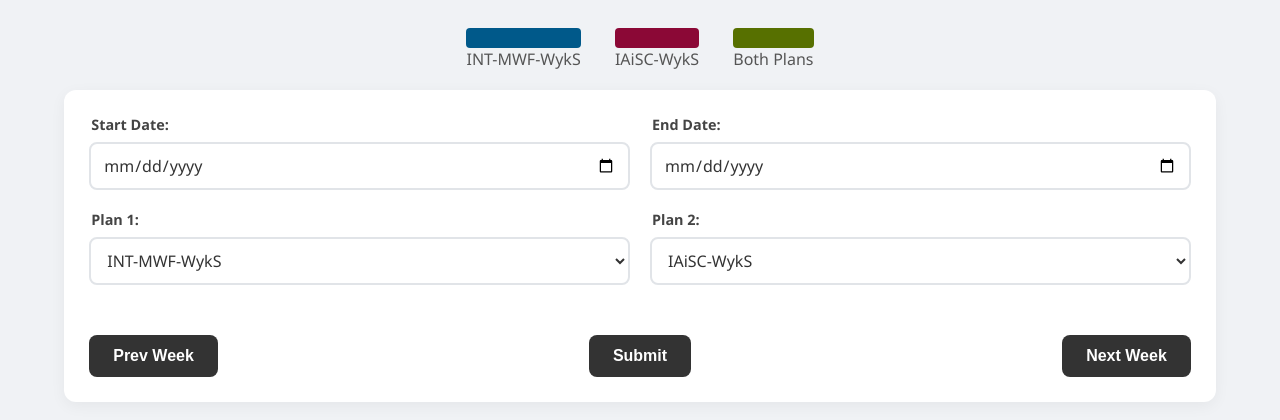
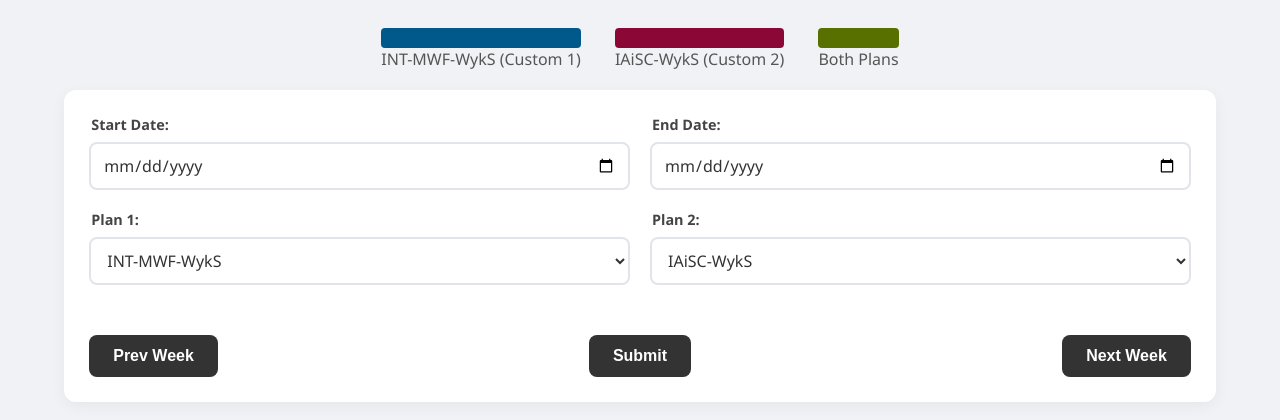
Before and after one commit to Venomkajo/combine-dsw-plan, a FastAPI app: template templates/index.html in a window 1280 px wide. Shown: the top 420 px of the page. Run offline with FastAPI, Linux system fonts and the light colour scheme; the template is opened without the code that fills it: most values are stand-ins (such as "Sample title", 1, 10 or a date in 2020).

Commit message:
added custom plan support + various improvements

```diff
--- a/app/main.py
+++ b/app/main.py
@@ -16,7 +16,8 @@
     "INT-MWF-2S": "https://harmonogramy.ideis.pl/Plany/PlanyGrup/20381",
     "IAiSC-WykS": "https://harmonogramy.ideis.pl/Plany/PlanyGrup/18909",
     "IAiSC-1S": "https://harmonogramy.ideis.pl/Plany/PlanyGrup/18910",
-    "IAiSC-2S": "https://harmonogramy.ideis.pl/Plany/PlanyGrup/18911"}
+    "IAiSC-2S": "https://harmonogramy.ideis.pl/Plany/PlanyGrup/18911"
+}
 
 
 BASE_DIR = os.path.dirname(os.path.dirname(os.path.abspath(__file__)))
@@ -96,14 +97,47 @@
     start_date: Optional[date] = date.today(),
     end_date: Optional[date] = date.today() + timedelta(days=7),
     plan1: Optional[str] = "INT-MWF-WykS",
-    plan2: Optional[str] = "IAiSC-WykS"
+    plan2: Optional[str] = "IAiSC-WykS",
+    custom_plan1_name: Optional[str] = "",
+    custom_plan2_name: Optional[str] = ""
 ):
 
+    if plan1 == "custom" and (not custom_plan1_name or not validate_link(custom_plan1_name)) or plan2 == "custom" and (not custom_plan2_name or not validate_link(custom_plan2_name)):
+        return templates.TemplateResponse("index.html", {
+            "request": request,
+            "plan_data": [],
+            "start_date": start_date,
+            "end_date": end_date,
+            "plan1": plan1,
+            "plan2": plan2,
+            "custom_plan1_name": custom_plan1_name,
+            "custom_plan2_name": custom_plan2_name,
+            "error_message": "Custom plans selected but no valid links provided. Please enter a valid link for all custom plans. Currently supported custom website: https://harmonogramy.ideis.pl/"
+        })
+
     # 1. Fetch data
-    p1_data, p2_data = await asyncio.gather(
-        get_plan_data(PLAN_LINKS[plan1], start_date=start_date, end_date=end_date),
-        get_plan_data(PLAN_LINKS[plan2], start_date=start_date, end_date=end_date)
-    )
+    plan1_link = PLAN_LINKS.get(plan1) if plan1 != "custom" else custom_plan1_name
+    plan2_link = PLAN_LINKS.get(plan2) if plan2 != "custom" else custom_plan2_name
+    p1_data, p2_data = {}, {}
+
+    try:
+        p1_data, p2_data = await asyncio.gather(
+            get_plan_data(plan1_link, start_date=start_date, end_date=end_date),
+            get_plan_data(plan2_link, start_date=start_date, end_date=end_date)
+        )
+    except Exception as e:
+        print(f"Error fetching plan data: {e}")
+        return templates.TemplateResponse("index.html", {
+            "request": request,
+            "plan_data": [],
+            "start_date": start_date,
+            "end_date": end_date,
+            "plan1": plan1,
+            "plan2": plan2,
+            "custom_plan1_name": custom_plan1_name,
+            "custom_plan2_name": custom_plan2_name,
+            "error_message": "Error fetching plan data. Please try again later."
+        })
 
     # 2. Process Data
     all_dates = sorted(set(p1_data.keys()) | set(p2_data.keys()))
@@ -137,7 +171,10 @@
         "start_date": start_date,
         "end_date": end_date,
         "plan1": plan1,
-        "plan2": plan2
+        "plan2": plan2,
+        "custom_plan1_name": custom_plan1_name,
+        "custom_plan2_name": custom_plan2_name,
+        "error_message": ""
     })
 
 def get_css_class(content: str, original_class: str) -> str:
@@ -154,3 +191,15 @@
             return f"{original_class} {value}"
 
     return f"{original_class} regular-border"
+
+def validate_link(link: str) -> bool:
+    if not type(link) == str:
+        return False
+    elif not link.startswith("https://harmonogramy.ideis.pl/Plany/"):
+        return False
+    else:
+        return True
+
+if __name__ == "__main__":
+    import uvicorn
+    uvicorn.run(app, host="0.0.0.0", port=9999)
--- a/static/javascript/index.js
+++ b/static/javascript/index.js
@@ -1,3 +1,4 @@
+// validating form inputs before submission
 function validateForm() {
     const startDateInput = document.getElementById('start_date').value;
     const endDateInput = document.getElementById('end_date').value;
@@ -20,6 +21,7 @@
     }
 }
 
+// automatically update end date to be 7 days after start date when start date changes
 function autoUpdateEndDate() {
     const startDateInput = document.getElementById('start_date');
     const endDateInput = document.getElementById('end_date');
@@ -35,6 +37,7 @@
     return;
 }
 
+// update start and end dates by 7 days when previous/next week buttons are clicked
 function updateWeek() {
     const startDateInput = document.getElementById('start_date');
     const endDateInput = document.getElementById('end_date');
@@ -57,6 +60,27 @@
     endDateInput.value = endDate.toISOString().split('T')[0];
 }
 
+// show/hide custom plan input fields based on dropdown selection
+function toggleCustomPlanInputs() {
+    const plan1Select = document.getElementById('plan1');
+    const plan2Select = document.getElementById('plan2');
+    const customPlan1Inputs = document.getElementById('custom-plan1-inputs');
+    const customPlan2Inputs = document.getElementById('custom-plan2-inputs');
+
+    if (plan1Select.value === "custom") {
+        customPlan1Inputs.style.display = "block";
+    } else {
+        customPlan1Inputs.style.display = "none";
+    }
+
+    if (plan2Select.value === "custom") {
+        customPlan2Inputs.style.display = "block";
+    } else {
+        customPlan2Inputs.style.display = "none";
+    }
+}
+
+// add event listeners for all relevant functions
 function addEventListeners() {
     const form = document.getElementById('plan_form');
     form.addEventListener('submit', function(event) {
@@ -72,6 +96,13 @@
     const nextWeekButton = document.getElementById('next-week-button');
     previousWeekButton.addEventListener('click', updateWeek);
     nextWeekButton.addEventListener('click', updateWeek);
+
+    const plan1Select = document.getElementById('plan1');
+    const plan2Select = document.getElementById('plan2');
+    plan1Select.addEventListener('change', toggleCustomPlanInputs);
+    plan2Select.addEventListener('change', toggleCustomPlanInputs);
+
+    toggleCustomPlanInputs();
 }
 
 document.addEventListener('DOMContentLoaded', addEventListeners);
--- a/templates/index.html
+++ b/templates/index.html
@@ -9,14 +9,15 @@
     <script src="../static/javascript/index.js" defer></script>
 </head>
 <body>
+    <div class="error_message" id="error-message" {% if error_message %}style="display: block;"{% else %}style="display: none"{% endif %}>{{ error_message }}</div>
     <div class="legend">
         <div class="legend-item">
             <div class="color-box color1"></div>
-            <span>INT-MWF-WykS</span>
+            <span>INT-MWF-WykS (Custom 1)</span>
         </div>
         <div class="legend-item">
             <div class="color-box color2"></div>
-            <span>IAiSC-WykS</span>
+            <span>IAiSC-WykS (Custom 2)</span>
         </div>
         <div class="legend-item">
             <div class="color-box color3"></div>
@@ -41,7 +42,12 @@
                     <option value="INT-MWF-WykS" {% if plan1 == "INT-MWF-WykS" %}selected{% endif %}>INT-MWF-WykS</option>
                     <option value="INT-MWF-1S" {% if plan1 == "INT-MWF-1S" %}selected{% endif %}>INT-MWF-1S</option>
                     <option value="INT-MWF-2S" {% if plan1 == "INT-MWF-2S" %}selected{% endif %}>INT-MWF-2S</option>
+                    <option value="custom" {% if plan1 == "custom" %}selected{% endif %}>Custom 1</option>
                 </select>
+                <div class="custom-plan-inputs" id="custom-plan1-inputs" style="display: none;">
+                    <label for="custom-plan1-name">Custom Plan 1 Name:</label>
+                    <input type="text" id="custom-plan1-name" name="custom_plan1_name" value="{{ custom_plan1_name }}" autocomplete="off">
+                </div>
             </div>
             <div class="plan-selection">
                 <label for="plan2">Plan 2:</label>
@@ -49,7 +55,12 @@
                     <option value="IAiSC-WykS" {% if plan2 == "IAiSC-WykS" %}selected{% endif %}>IAiSC-WykS</option>
                     <option value="IAiSC-1S" {% if plan2 == "IAiSC-1S" %}selected{% endif %}>IAiSC-1S</option>
                     <option value="IAiSC-2S" {% if plan2 == "IAiSC-2S" %}selected{% endif %}>IAiSC-2S</option>
+                    <option value="custom" {% if plan2 == "custom" %}selected{% endif %}>Custom 2</option>
                 </select>
+                <div class="custom-plan-inputs" id="custom-plan2-inputs" style="display: none;">
+                    <label for="custom-plan2-name">Custom Plan 2 Name:</label>
+                    <input type="text" id="custom-plan2-name" name="custom_plan2_name" value="{{ custom_plan2_name }}" autocomplete="off">
+                </div>
             </div>
         </div>
         <div class="error" id="form-error-message" hidden></div>
@@ -73,7 +84,8 @@
             </tbody>
         </table>
     {% else %}
-        <p>No plans found for this period. Make sure the dates are correct, and the time between start and end date is not too long (max 7 days). It is also possible the app is being blocked by the server.</p>
+        <p>Error: No plans found for this period.</p>
+        <p>Make sure the dates are within the allowed range (a maximum of 7 days). Make sure the selected plans are valid and that the custom plan links (if selected) are correct and supported. Currently supported custom website: https://harmonogramy.ideis.pl/Plany/</p>
     {% endfor %}
     </div>
     <footer>Made by Venomkajo at <a href='https://github.com/Venomkajo/combine-dsw-plan'>GitHub</a>.</footer>
```
Also changed, not shown: static/stylesheets/index.css (+34 -0 lines).
